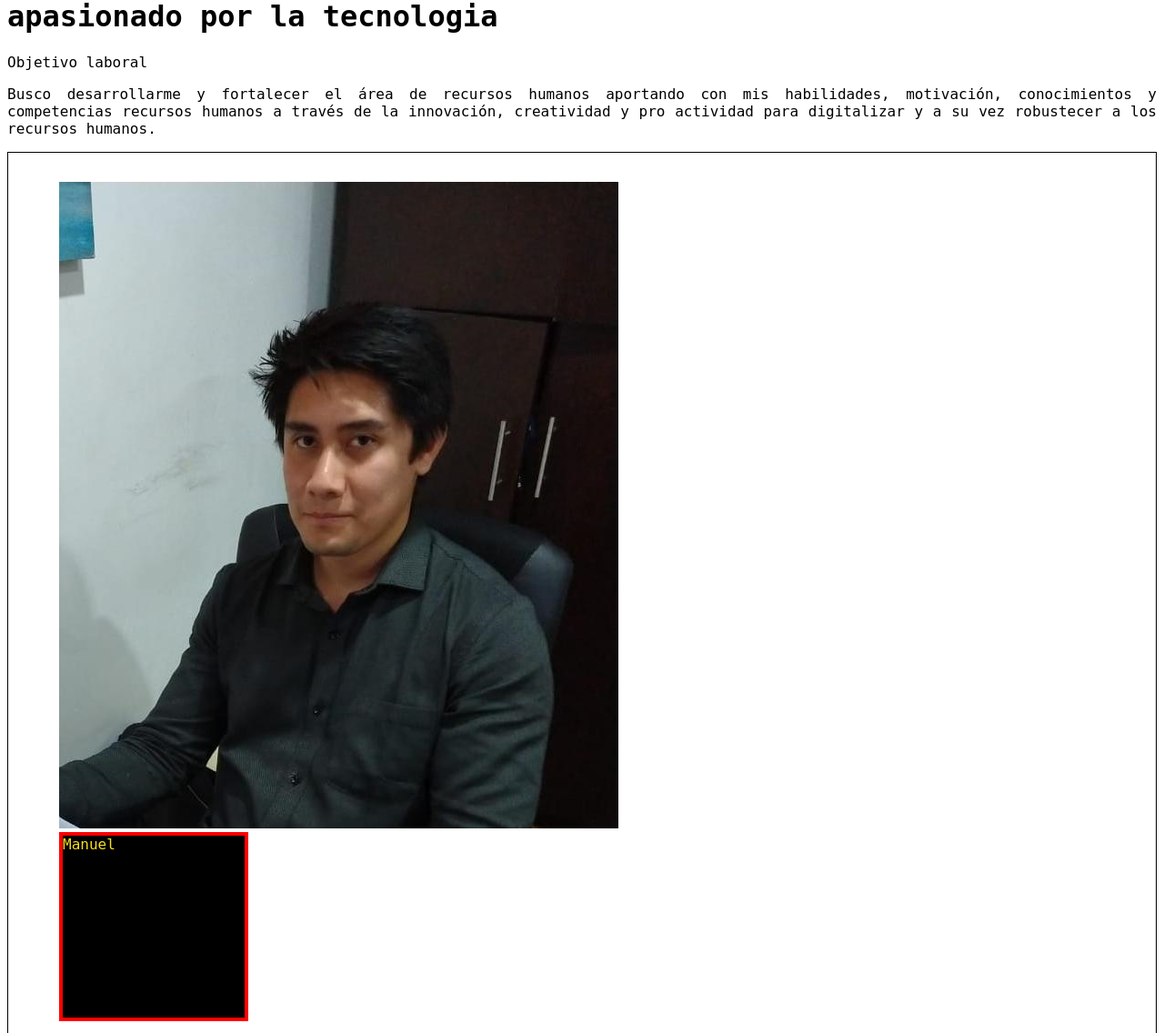
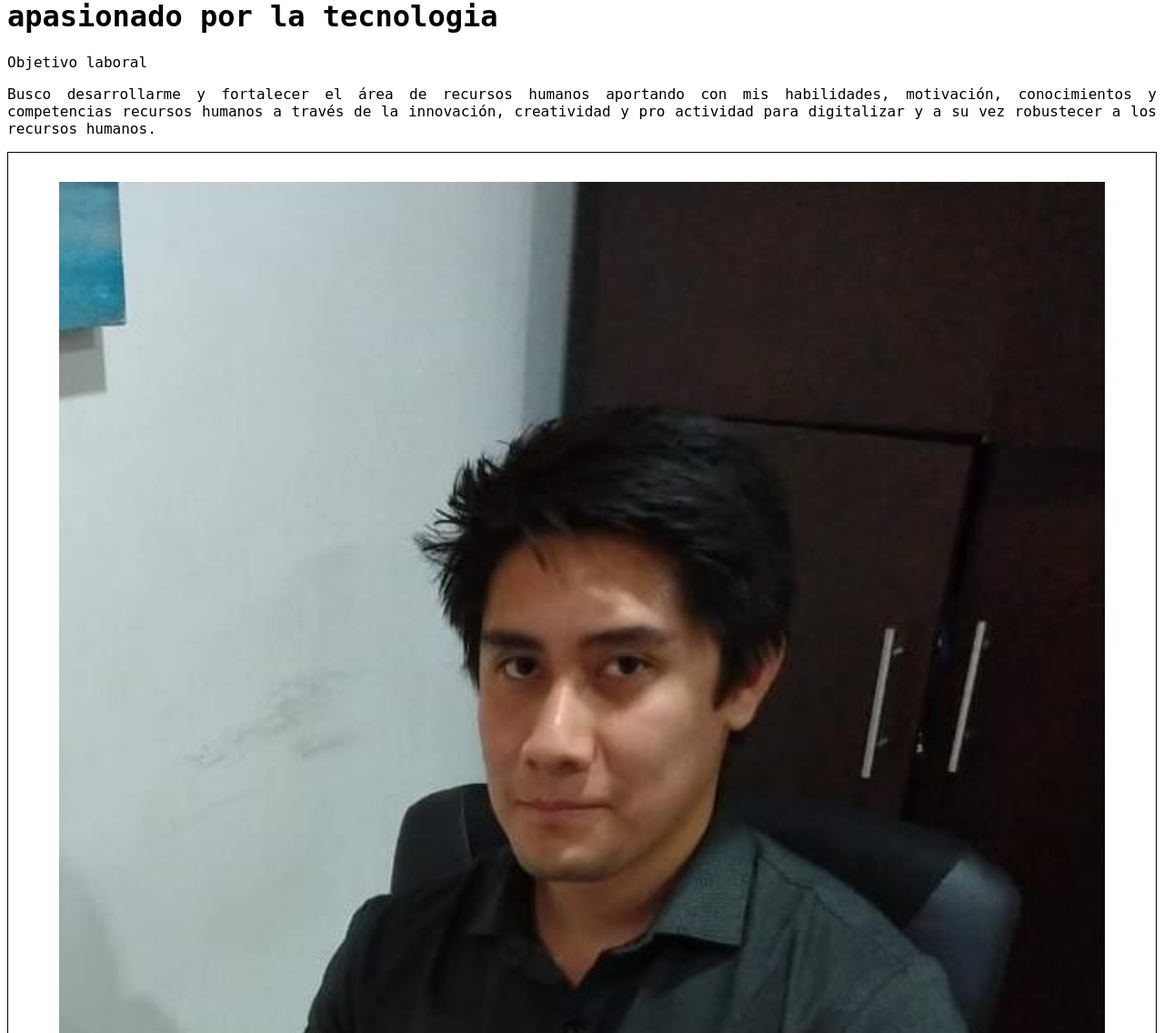
Before and after one commit to ManuelGodel07/ManuelRuiz, a PHP site: page /HTML/index2.html in a window 1280 px wide. Shown: the part 60-1196 px from the top of the page at 91% size. Run offline with PHP 8.4, Linux system fonts and the light colour scheme.

Commit message:
TAMAÑO IMAGEN

```diff
--- a/CSS/style1.css
+++ b/CSS/style1.css
@@ -33,7 +33,10 @@
     color: var(--yellow-color);
 }
 
-
+img{
+    height: 100%;
+    width: 100%;
+}
 
 
 .rotate-45{
```
